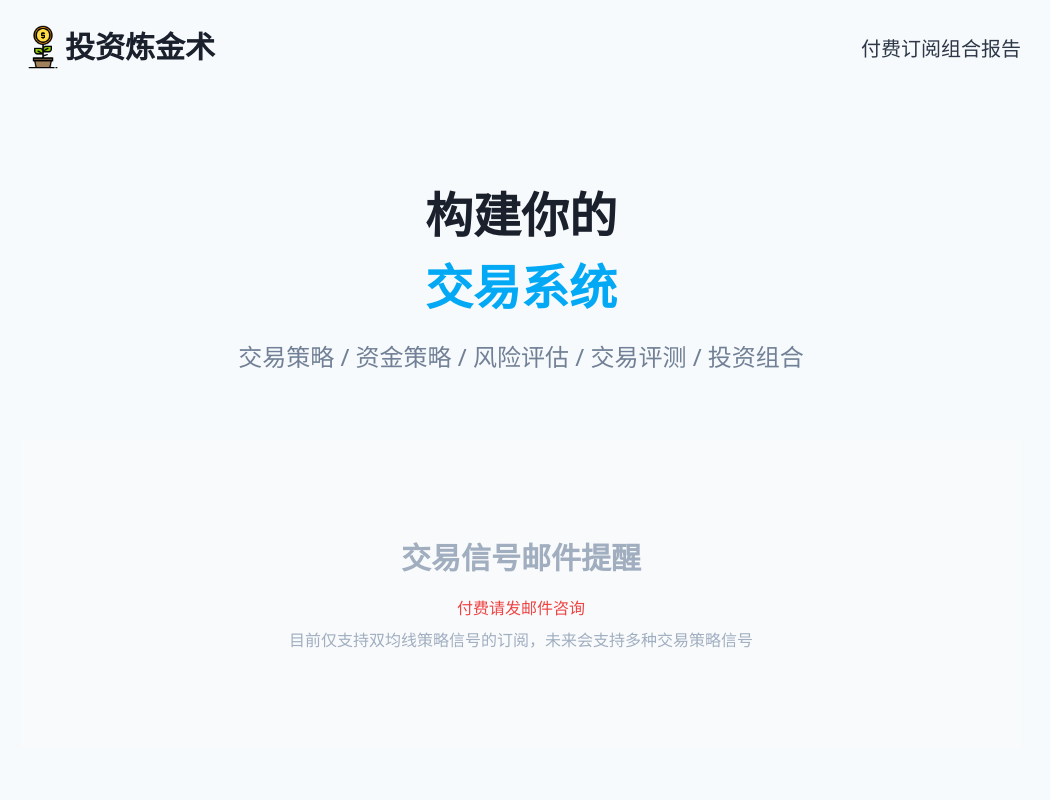
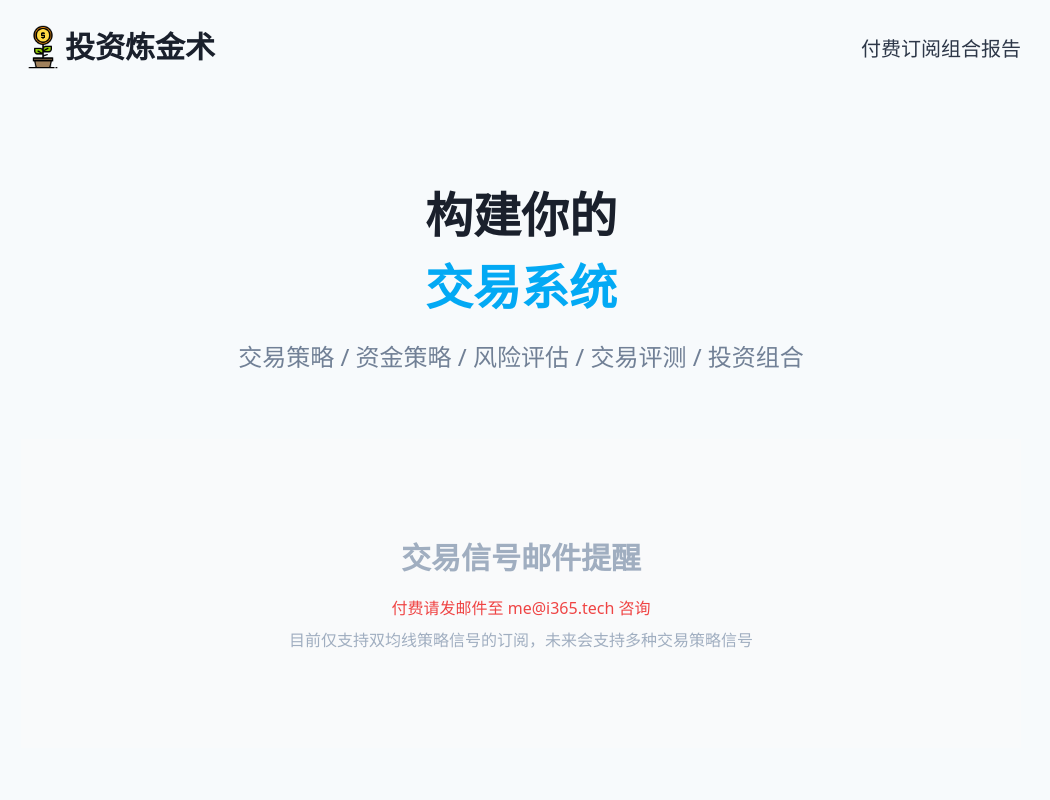
Before and after one commit to bmpi-dev/invest-alchemy, a Next.js app in the folder web/: page / in a window 1280 px wide. Shown: the top 800 px of the page, without its empty margins (119-1169 px from the left). Built offline with nearby package versions, Linux system fonts and the light colour scheme.

Commit message:
update links

```diff
--- a/web/src/hero/HeroOneButton.tsx
+++ b/web/src/hero/HeroOneButton.tsx
@@ -21,7 +21,9 @@ const HeroOneButton = (props: IHeroOneButtonProps) => {
               交易信号邮件提醒
             </h2>
 
-            <p className="text-red-500 sm:mt-4">付费请发邮件咨询</p>
+            <p className="text-red-500 sm:mt-4">
+              付费请发邮件至 me@i365.tech 咨询
+            </p>
 
             <p className="text-gray-500 sm:mt-2">
               目前仅支持双均线策略信号的订阅，未来会支持多种交易策略信号
--- a/web/src/templates/Base.tsx
+++ b/web/src/templates/Base.tsx
@@ -6,7 +6,7 @@ import { Hero } from './Hero';
 import { Portfolios } from './Portfolios';
 
 const link = {
-  href: 'https://www.bmpi.dev/money/road_to_trading/',
+  href: 'https://www.bmpi.dev/money/invest-alchemy/',
   text: '👉进一步了解',
 };
 
--- a/web/src/templates/Hero.tsx
+++ b/web/src/templates/Hero.tsx
@@ -17,10 +17,7 @@ const Hero = () => (
           </Link>
         </li>
         <li className="text-sm sm:text-xl">
-          <Link
-            href="https://www.bmpi.dev/categories/被动收入投资组合/"
-            className="mr-2"
-          >
+          <Link href="https://www.bmpi.dev/money/" className="mr-2">
             <a>组合报告</a>
           </Link>
         </li>
```
